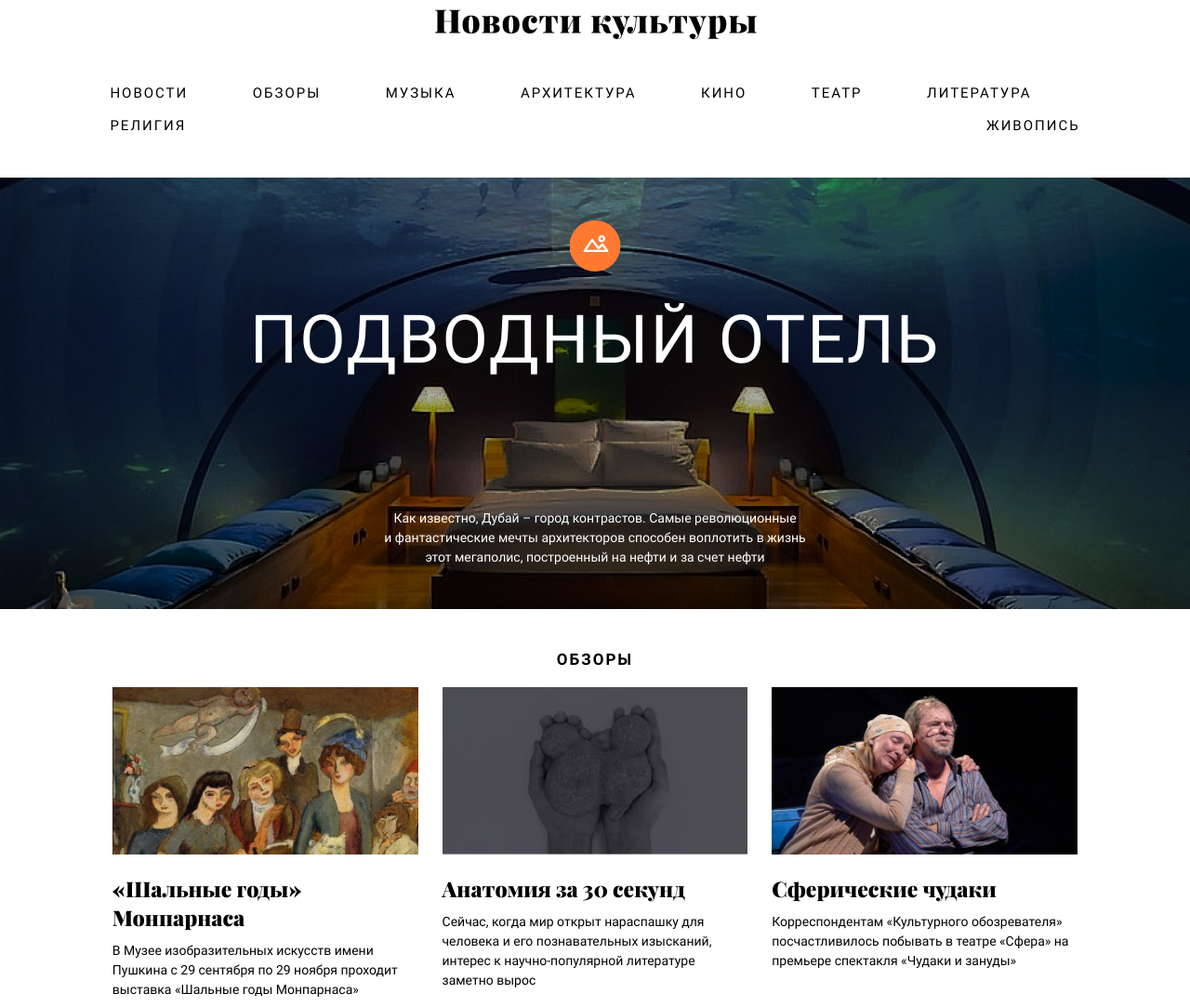
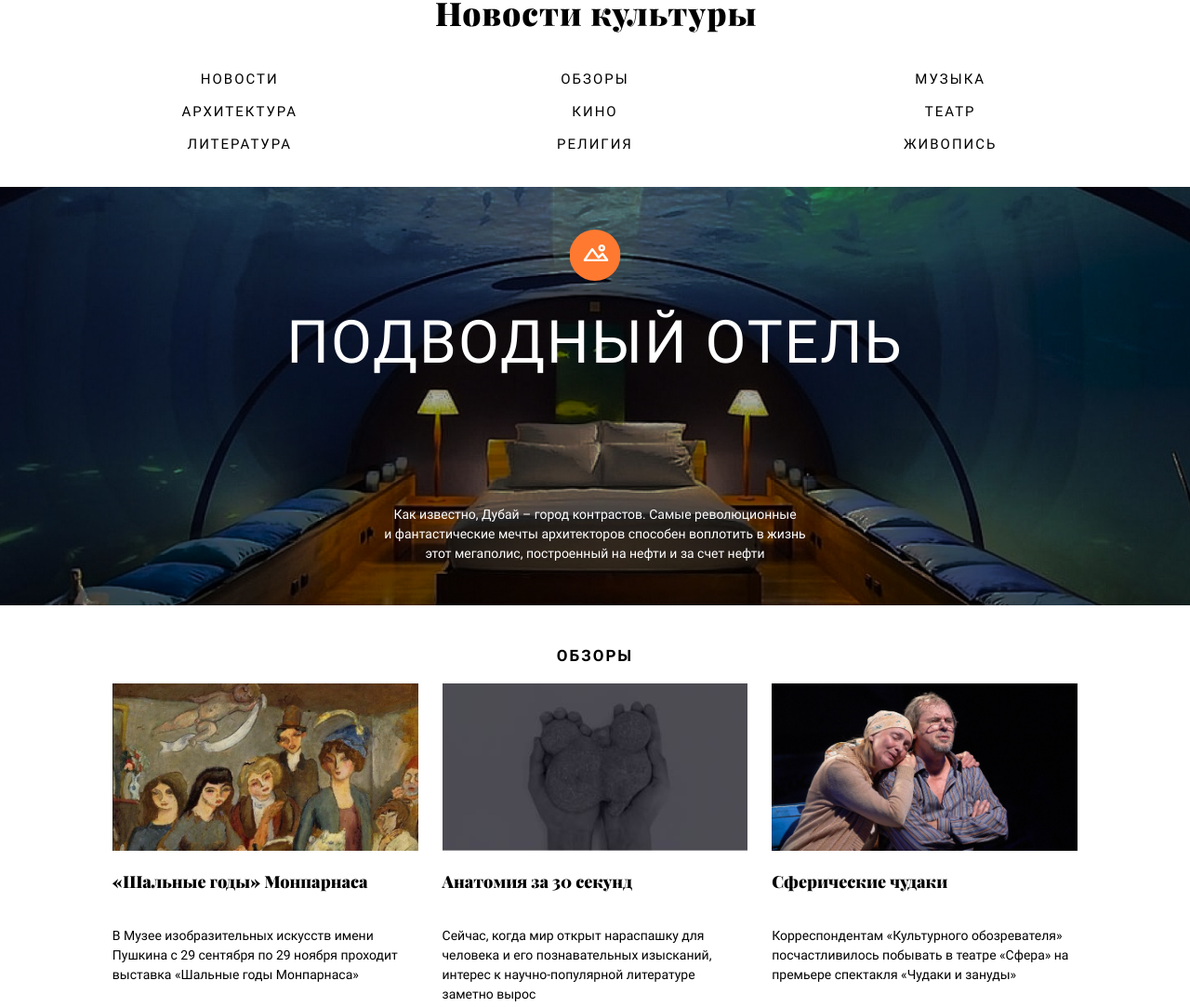
Before and after one commit to karina-lukashova/news_of_culture, a website: page source/index.html in a window 1280 px wide. Shown: the part 62-1145 px from the top of the page at 93% size. Drawn offline with nearby package versions, Linux system fonts and the light colour scheme; files that its build step writes are made by us from their sources.

Commit message:
Преобразовала сетку и стили для laptop

```diff
--- a/source/sass/blocks/logo.scss
+++ b/source/sass/blocks/logo.scss
@@ -4,6 +4,6 @@
 }
 
 .logo img {
-  width: 347px;
-  height: 47px;
+  width: 345px;
+  height: 32px;
 }
--- a/source/sass/blocks/page-footer.scss
+++ b/source/sass/blocks/page-footer.scss
@@ -14,3 +14,9 @@
 .page-footer__socials {
   margin-top: 70px;
 }
+
+.page-footer__nav-list {
+  @include list-none;
+  margin: 0 auto;
+  margin-bottom: 30px;
+}
--- a/source/sass/blocks/page-header.scss
+++ b/source/sass/blocks/page-header.scss
@@ -2,3 +2,13 @@
   margin-top: 65px;
   margin-bottom: 37px;
 }
+
+.page-header__nav-list {
+  @include list-none;
+  margin: 0 auto;
+  margin-bottom: 20px;
+
+  @media (min-width: $desktop-width) {
+    margin-bottom: 30px;
+  }
+}
--- a/source/sass/blocks/review.scss
+++ b/source/sass/blocks/review.scss
@@ -4,18 +4,29 @@
 
 .review__title {
   font-family: $Playfair;
-  @include font(23px, 31px);
   font-weight: 900;
   text-decoration: none;
   color: $black;
+  @include font(18px, 25px);
+
+  @media (min-width: $desktop-width) {
+    @include font(23px, 31px);
+  }
+
 }
 
 .review__title h3 {
   margin: 0;
   margin-bottom: 10px;
   margin-top: 15px;
-  @include font(23px, 31px);
+  min-height: 50px;
   font-weight: 900;
+  @include font(18px, 25px);
+
+  @media (min-width: $desktop-width) {
+    @include font(23px, 31px);
+    min-height: 0;
+  }
 }
 
 .review__text {
--- a/source/sass/blocks/reviews.scss
+++ b/source/sass/blocks/reviews.scss
@@ -14,6 +14,7 @@
   display: flex;
   flex-wrap: wrap;
   width: 81.12%;
+  max-width: 1170px;
   margin-bottom: 43px;
 }
 
--- a/source/sass/blocks/site-navigation.scss
+++ b/source/sass/blocks/site-navigation.scss
@@ -1,16 +1,25 @@
 .site-navigation {
-  @include list-none;
   display: flex;
   flex-wrap: wrap;
   justify-content: space-between;
-  width: 81.5%;
-  margin: 0 auto;
-  margin-bottom: 30px;
+  width: 89.58%;
+  max-width: 1180px;
+
+  @media (min-width: $desktop-width) {
+    width: 81.5%;
+  }
 }
 
 .site-navigation__item {
-  margin-right: 52px;
+  width: 33.33%;
   margin-bottom: 17px;
+  text-align: center;
+
+  @media (min-width: $desktop-width) {
+    margin-right: 52px;
+    width: auto;
+    text-align: left;
+  }
 }
 
 .site-navigation__item:last-of-type {
--- a/source/sass/blocks/underwater-hotel.scss
+++ b/source/sass/blocks/underwater-hotel.scss
@@ -24,12 +24,16 @@
   margin-bottom: 139px;
   padding-top: 133px;
   font-family: $Roboto;
-  @include font(72px, 84px);
   font-weight: normal;
   text-transform: uppercase;
   color: $white;
   text-align: center;
   letter-spacing: 2px;
+  @include font(64px, 70px);
+
+  @media (min-width: $desktop-width) {
+    @include font(72px, 84px);
+  }
 }
 
 .underwater-hotel__description {
```
